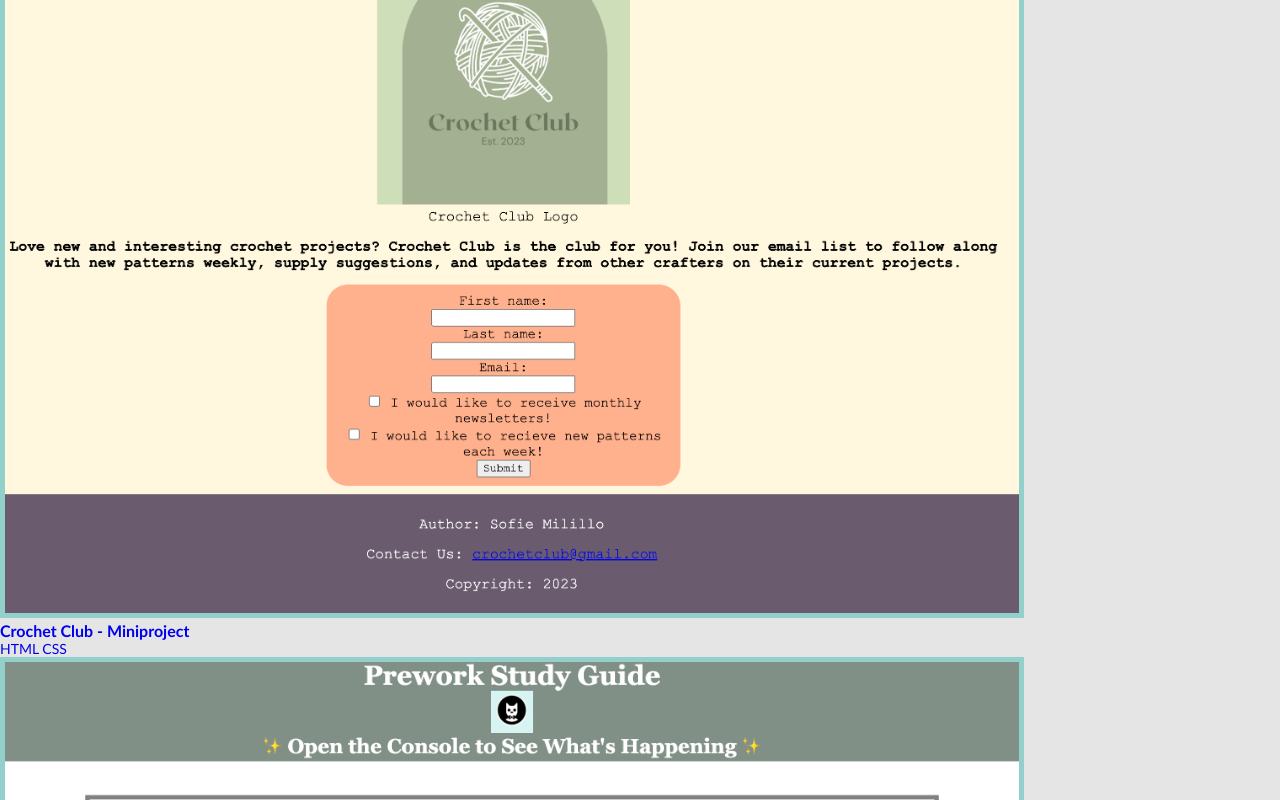
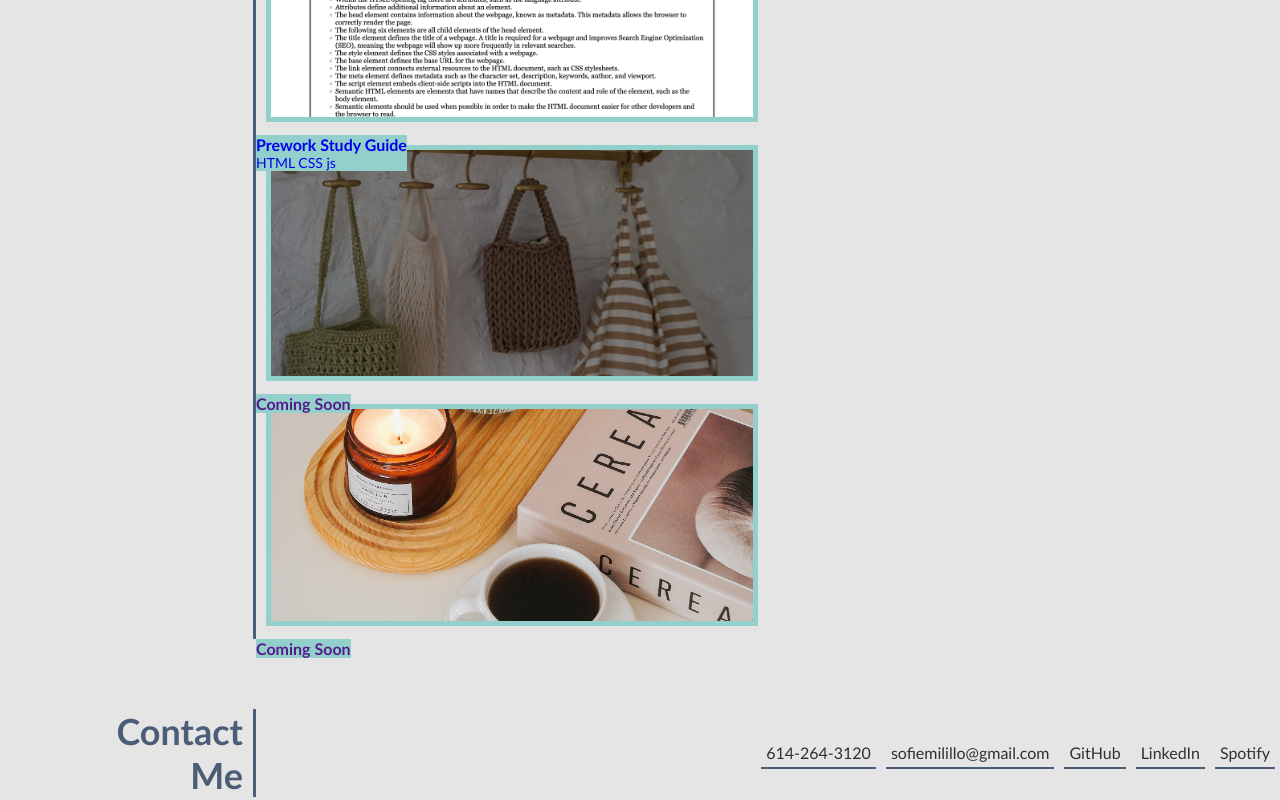
Before and after one commit to smilillo/Professional-Portfolio, a plain HTML site: page index.html in a window 1280 px wide. Shown: the part 1080-1880 px from the top of the page. Drawn offline with Linux system fonts and the light colour scheme.

Commit message:
updated readme, added place holder images

```diff
--- a/assets/css/style.css
+++ b/assets/css/style.css
@@ -34,14 +34,14 @@
 
 h1 {
     background-color: var(--primary);
-    padding: 20px 5px 20px;
+    padding: 10px 5px 10px 40px;
     justify-content: flex-start;
     align-self: center;
 }
 
 /* Nav */
 header nav {
-display: flex;
+ display: flex;
  justify-content: flex-end;
  align-items: center;
  padding: 0 50px;
@@ -97,7 +97,7 @@
     flex-direction: column;
 }
 
- .page-section {
+.page-section {
     margin: 25px 0;
     padding: 10px 0;
     display: flex;
@@ -116,17 +116,26 @@
     width: 20%;
 }
 
+.content {
+    max-width: 80%;
+    /* display: flex;
+    flex-direction: row; */
+}
+
 /* About Me */
 
 #about-me p {
-    width: 80%;
-    padding: 0 0 0 15px;
     color: var(--secondary)
 }
 
+
+
 /* Work */
 #work {
-
+    display: flex;
+    flex-direction: row;
+    flex-wrap: wrap;
+    justify-content: space-around;
 }
 
 #work .cards {
@@ -134,28 +143,69 @@
     flex-grow: 1;
     flex-direction: row;
     flex-wrap: wrap;
-
 }
 
 .card {
     border: var(--primary) solid 5px;
-    max-width: 80%;
+    max-width: 48%;
+    margin: 10px;
 }
 
+.card-text {
+    position: absolute;
+    background-color: var(--primary);
+    text-align: left;
+}
+
+.card-text a {
+    color: var(--secondary)
+}
+
+#horiseon {
+    max-width: 100%;
+}
+
+
 #crochet-club {
-    background-image: ;
+}
+
+#prework {
+}
+
+#card-4 {
+
+}
+
+#card-5 {
+
 }
 
 /* Contact Me */
+
+#contact-me {
+    display: flex;
+    flex-direction: row;
+}
+
 #contact-me ul{
     list-style-type: none;
     display: flex;
+    flex-direction: row;
+    justify-content: center;
+    align-self: center;
+}
+
+#contact-me ul li {
+    border-bottom: solid 2px var(--main-text);
+    margin: 5px;
+    padding: 5px;
+
 }
 
 #contact-me ul li a {
-    color: var(--main-text)
-    flex-direction: wrap;
-    justify-content: space-around;
+    color: var(--secondary);
+    text-decoration: none;
+
 }
 
 /* Media Queries */
--- a/index.html
+++ b/index.html
@@ -45,7 +45,7 @@
       </div>
     </div>
 
-    <main class="content-container">
+    <main>
       <!-- About Me -->
       <section class="page-section" id="about-me">
         <h3>About <br> Me</h3>
@@ -64,30 +64,30 @@
         <h3>Work</h3>
           <!-- Work Cards -->
         <section class="content" id="cards">
-          <a href="https://smilillo.github.io/01-challenge/" target="_blank"><img src="./assets/images/horiseon-screenshot.png" alt="Horiseon homepage" class="card" id="horiseon">
+          <a href="https://smilillo.github.io/01-challenge/" target="_blank"><img src="./assets/images/horiseon-screenshot.png" alt="Horiseon homescreen" class="card" id="horiseon">
             <div class="card-text">
               <h4>Horiseon Project</h4>
               <p>HTML CSS</p>
             </div>
           </a>
-          <a href="https://smilillo.github.io/01-mini-project/" target="_blank"><img src="./assets/images/crochet-club-miniproject.png" alt="Crochet Club homepage" class="card" id="crochet-club">
+          <a href="https://smilillo.github.io/01-mini-project/" target="_blank"><img src="./assets/images/crochet-club-miniproject.png" alt="Crochet Club homescreen" class="card" id="crochet-club">
             <div class="card-text">
               <h4>Crochet Club - Miniproject</h4>
               <p>HTML CSS</p>
             </div>
           </a>
-          <a href="https://smilillo.github.io/prework-study-guide/" target="_blank"><img src="./assets/images/prework-study-guide.png" alt="Prework Study Guide page" class="card" id="prework">
+          <a href="https://smilillo.github.io/prework-study-guide/" target="_blank"><img src="./assets/images/prework-study-guide.png" alt="Prework study guide page" class="card" id="prework">
             <div class="card-text">
                 <h4>Prework Study Guide</h4>
                 <p>HTML CSS js</p>
             </div>
           </a>
-          <a href="" class="card">
+          <a href=""><img src="./assets/images/pexels-dilruba-saricimen-8851520.jpg" alt="Crocheted bags hanging on hooks" class="card" id="card-4">
             <div class="card-text">
               <h4>Coming Soon</h4>
             </div>
           </a>
-          <a href="" class="card">
+          <a href=""><img src="./assets/images/pexels-esranur-kalay-15407020.jpg" alt="Lit candle, cup of coffee, and book arranged on table together." class="card" id="card-5">
             <div class="card-text">
               <h4>Coming Soon</h4>
             </div>
```
Also changed, not shown: assets/images/pexels-dilruba-saricimen-8851520.jpg (added), assets/images/pexels-esranur-kalay-15407020.jpg (added), 1 other file.
